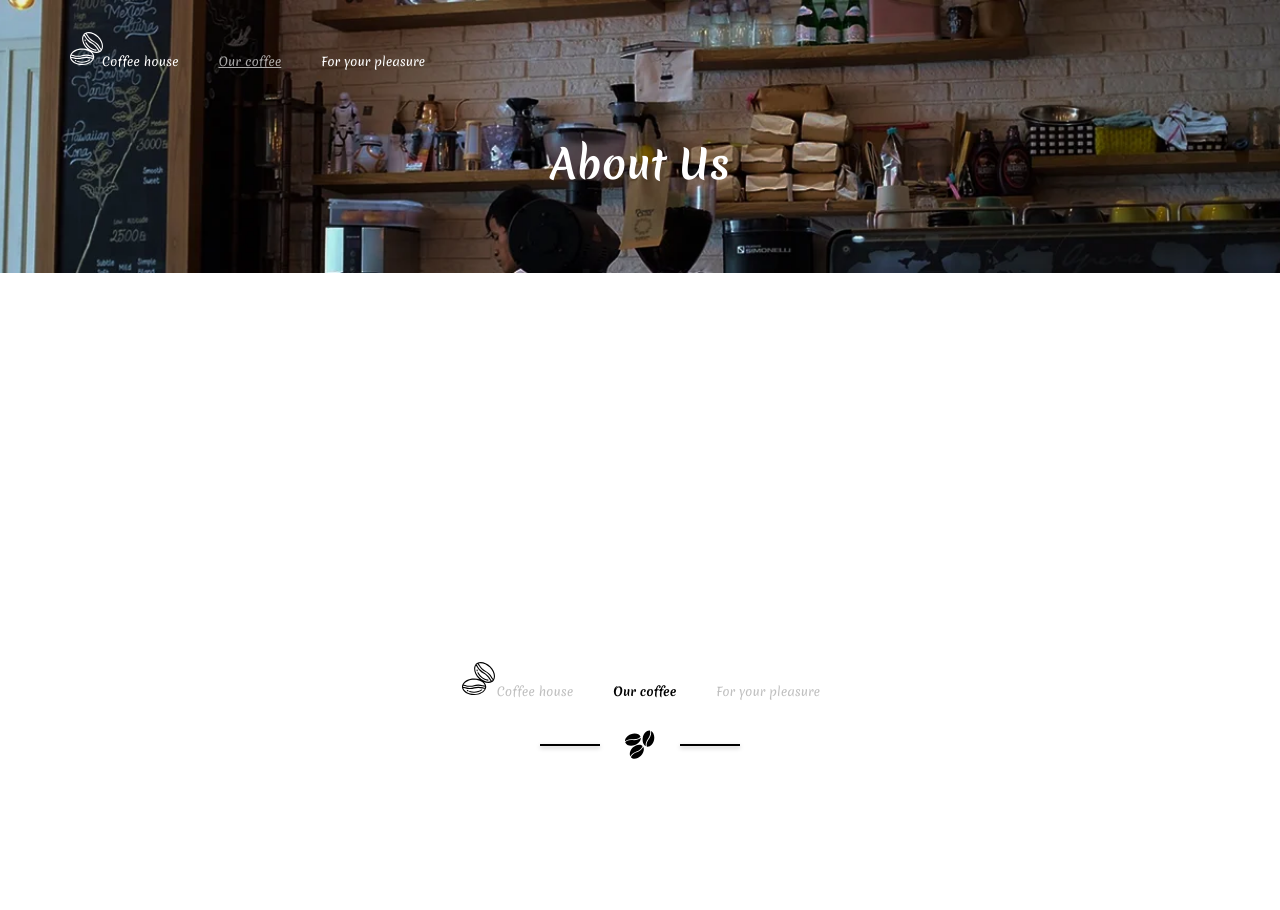
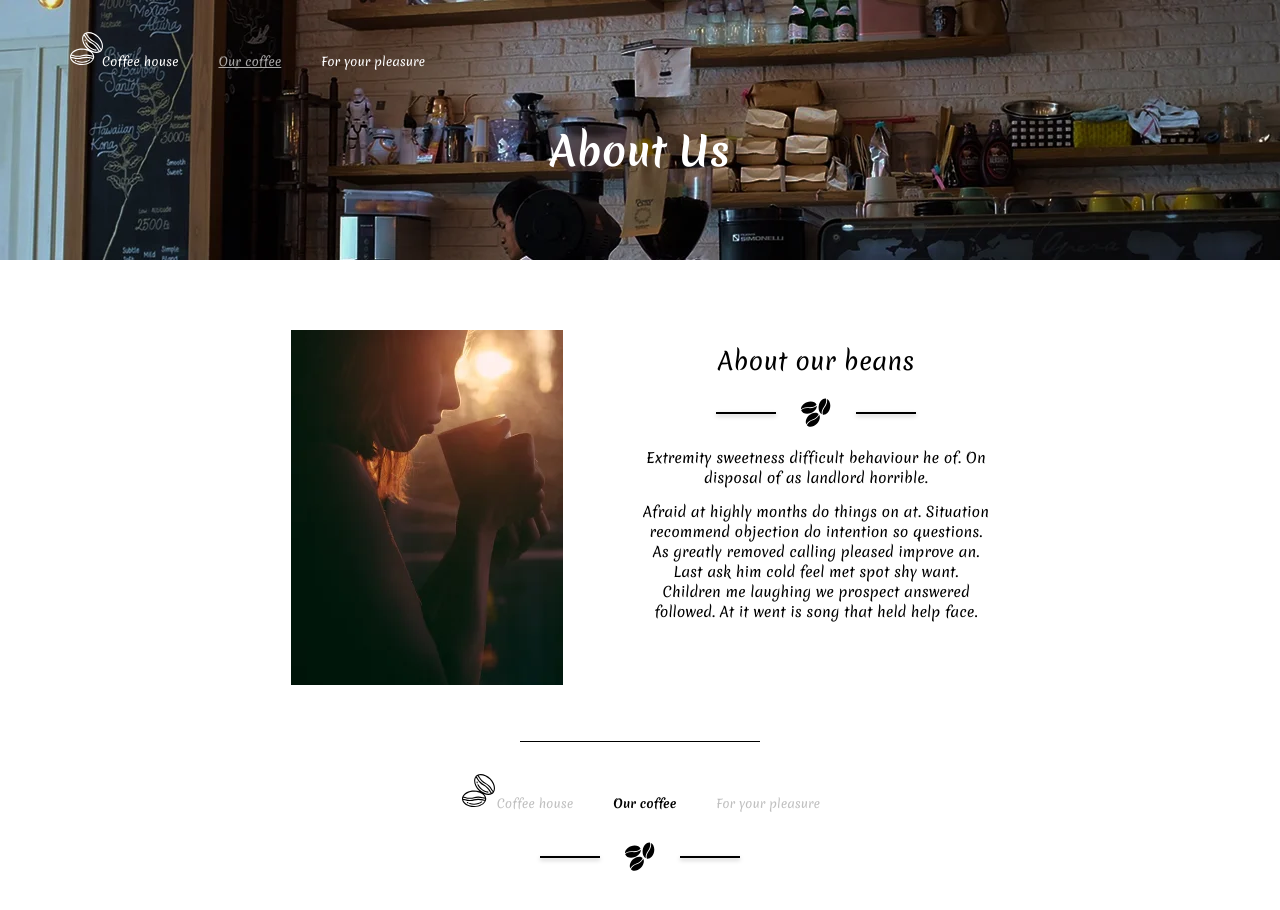
Before and after one commit to Stalmax76/coffee-shop, a React (Vite) app: page /ourCoffee in a window 1280 px wide. Before the commit the page ends 800 px from the top, so only its background shows below. Built offline with nearby package versions, Linux system fonts and the light colour scheme.

Commit message:
added page-description component

```diff
--- /dev/null
+++ b/src/components/common/PageDescription/index.tsx
@@ -0,0 +1,31 @@
+import imgUrl from '@img/about/girl.webp';
+import Title from '../Title';
+import '../_common.scss';
+
+const PageDescription = () => {
+  return (
+    <section className='pageDescription'>
+      <div className='pageDescription__container'>
+        <div className='pageDescription__image'>
+          <img src={imgUrl} alt='The girl drinks coffee' />
+        </div>
+        <div className='pageDescription__content'>
+          <Title variant='article' text='About our beans' color='black' withDecor />
+          <div className='pageDescription__text text--center'>
+            <p>
+              Extremity sweetness difficult behaviour he of. On disposal of as landlord horrible.
+            </p>
+            <p>
+              Afraid at highly months do things on at. Situation recommend objection do intention so
+              questions. As greatly removed calling pleased improve an. Last ask him cold feel met
+              spot shy want. Children me laughing we prospect answered followed. At it went is song
+              that held help face.
+            </p>
+          </div>
+        </div>
+      </div>
+    </section>
+  );
+};
+
+export default PageDescription;
--- a/src/components/common/_common.scss
+++ b/src/components/common/_common.scss
@@ -1,12 +1,93 @@
 @use "@scss/abstracts/_functions.scss" as *;
 @use "@scss/abstracts/_variables.scss" as *;
+
+// =================== Page Description =================
+.pageDescription {
+   padding-block: toRem(70) toRem(57);
+   position: relative;
+   @media (max-width: toEm(992)) {
+      padding-block: toRem(50) toRem(40);
+   }
+   @media (max-width: toEm(768)) {
+      padding-block: toRem(30) toRem(20);
+   }
+
+   &::after {
+      content: "";
+      position: absolute;
+      bottom: 0;
+      left: 50%;
+      transform: translateX(-50%);
+      width: toRem(240);
+      height: toRem(1);
+      background-color: var(--color-black);
+      @media (max-width: toEm(768)) {
+         width: toRem(150);
+      }
+   }
+   &__image {
+      flex-shrink: 1;
+      flex-basis: toRem(272);
+      aspect-ratio: 272/355;
+      img {
+         width: 100%;
+         object-fit: cover;
+      }
+   }
+   &__container {
+      padding-inline: toRem(15);
+      max-inline-size: toRem(820);
+      margin-inline: auto;
+      display: flex;
+      align-items: start;
+      justify-content: center;
+      column-gap: toRem(80);
+      @media (max-width: toEm(992)) {
+         column-gap: toRem(60);
+      }
+      @media (max-width: toEm(768)) {
+         flex-direction: column;
+         align-items: center;
+         row-gap: toRem(30);
+      }
+   }
+
+   &__content {
+      padding-block: toRem(14);
+      align-self: start;
+      flex: 1 1 toRem(300);
+      max-width: toRem(346);
+      @media (max-width: toEm(768)) {
+         align-self: center;
+      }
+   }
+   &__text {
+      line-height: normal;
+      text-align: left;
+      &.text--center {
+         text-align: center;
+      }
+
+      p {
+         margin-bottom: toRem(14);
+      }
+      &:last-child {
+         margin-bottom: 0;
+      }
+   }
+}
 
 // =================== Header Page ============
 
 .headerPage {
-   padding-top: toRem(135);
+   display: flex;
+   justify-content: center;
+   align-items: flex-end;
    position: relative;
-   min-block-size: toRem(260);
+   min-block-size: toRem(260); /* 260/1440 */
+   @media (max-width: toEm(992)) {
+      min-block-size: toRem(200); /* 200/1440 */
+   }
 
    &__bg {
       position: absolute;
@@ -15,7 +96,7 @@
       width: 100%;
       height: 100%;
       aspect-ratio: 1440/260;
-      // max-height: toRem(260);
+
       img {
          width: 100%;
          height: 100%;
@@ -27,7 +108,11 @@
       padding-inline: toRem(15);
       z-index: 1;
       padding-bottom: toRem(80);
+      @media (max-width: toEm(992)) {
+         padding-bottom: toRem(40);
+      }
    }
+
    &__title {
    }
 }
@@ -52,6 +137,7 @@
    .article {
       font-size: toRem(24);
       font-weight: 400;
+      text-transform: none;
    }
    .white {
       color: var(--color-white);
--- a/src/components/pages/OurCoffee/index.tsx
+++ b/src/components/pages/OurCoffee/index.tsx
@@ -1,8 +1,10 @@
 import HeaderPage from '@components/common/HeaderPage';
+import PageDescription from '@components/common/PageDescription';
 const OurCoffee = () => {
   return (
     <section className='our-product-page'>
       <HeaderPage />
+      <PageDescription />
     </section>
   );
 };
```
Also changed, not shown: src/components/pages/OurCoffee/_style.module.scss (deleted).
